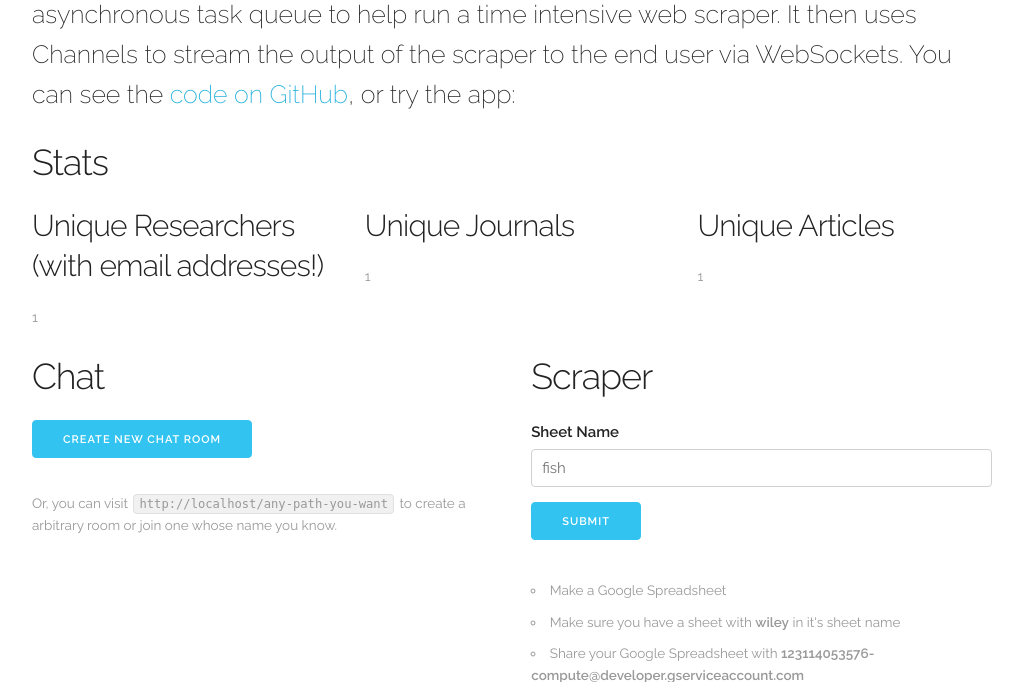
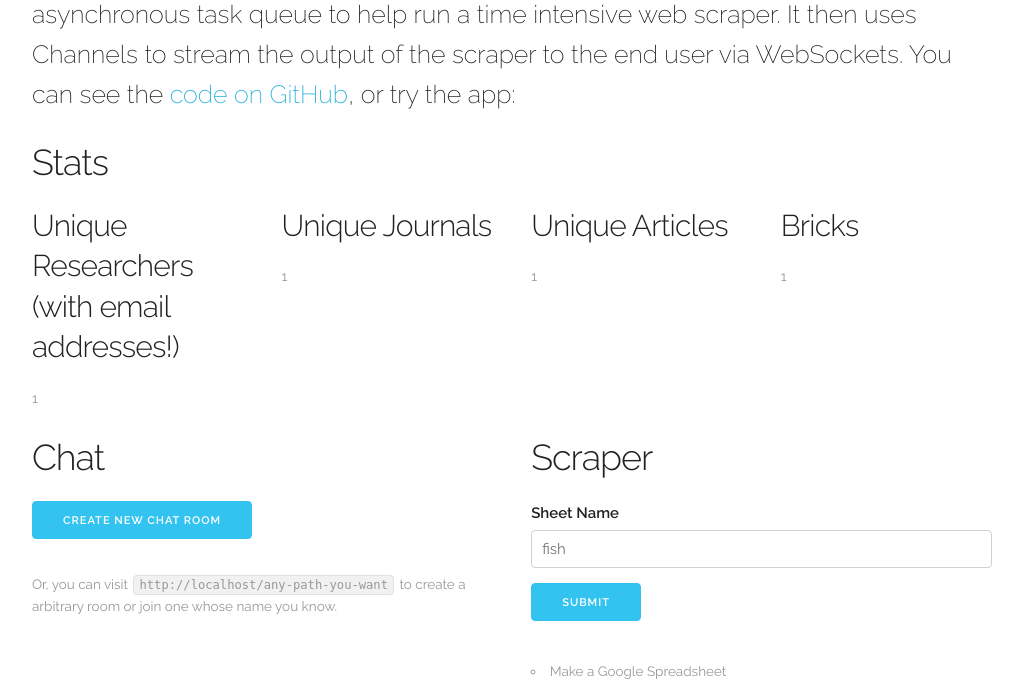
Before and after one commit to jeffthemaximum/xshovel, a Django app: template chats/templates/chat/about.html in a window 1280 px wide. Shown: the part 245-927 px from the top of the page, without its empty margins (128-1151 px from the left). Run offline with Django 3.2, Linux system fonts and the light colour scheme; tables that the repository leaves empty hold one stand-in row (values such as "Sample post"); the template is opened without the code that fills it: values that come from a table or form of the project are taken from there, most other values are stand-ins (such as "Sample title", 1, 10 or a date in 2020).

Commit message:
display brick stats

```diff
--- a/chats/templates/chat/about.html
+++ b/chats/templates/chat/about.html
@@ -14,22 +14,28 @@
     <div class="twelve columns">
       <h3>Stats</h3>
       <div class="row">
-        <div class="four columns">
+        <div class="three columns">
           <h4>Unique Researchers (with email addresses!)</h4>
           <p class="quiet">
             {{ author_count }}
           </p>
         </div>
-        <div class="four columns">
+        <div class="three columns">
           <h4>Unique Journals</h4>
           <p class="quiet">
             {{ journal_count }}
           </p>
         </div>
-        <div class="four columns">
+        <div class="three columns">
           <h4>Unique Articles</h4>
           <p class="quiet">
             {{ article_count }}
+          </p>
+        </div>
+        <div class="three columns">
+          <h4>Bricks</h4>
+          <p class="quiet">
+            {{ brick_count }}
           </p>
         </div>
       </div>
--- a/chats/views.py
+++ b/chats/views.py
@@ -3,7 +3,7 @@ import string
 from django.db import transaction
 from django.shortcuts import render, redirect
 from scraper.forms import sheetNameForm
-from scraper.models import Journal, Author, Article
+from scraper.models import Journal, Author, Article, Brick
 import haikunator
 from .models import Room
 import pudb
@@ -13,6 +13,7 @@ def about(request):
     article_count = Article.objects.count()
     author_count = Author.objects.count()
     journal_count = Journal.objects.count()
+    brick_count = Brick.objects.count()
     return render(request, "chat/about.html", {
         'form': form,
         'author_count': author_count,
```
